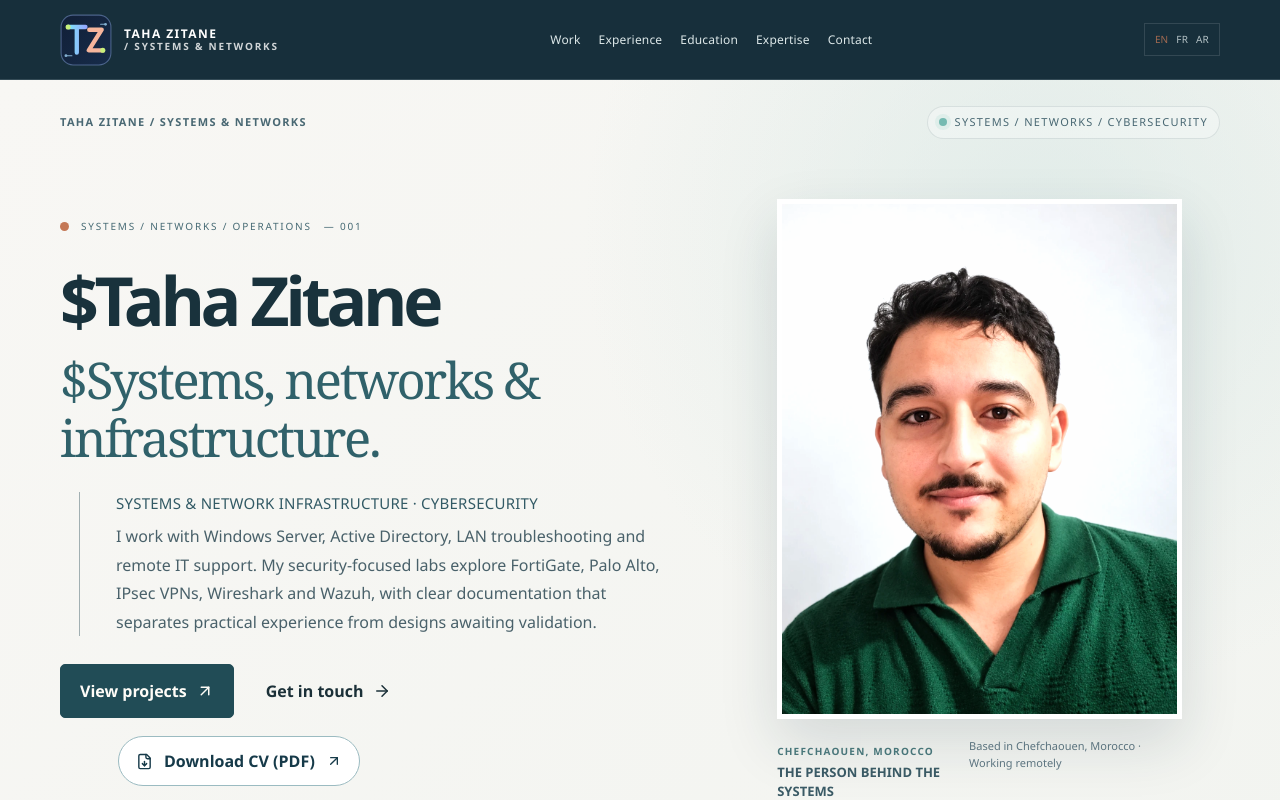
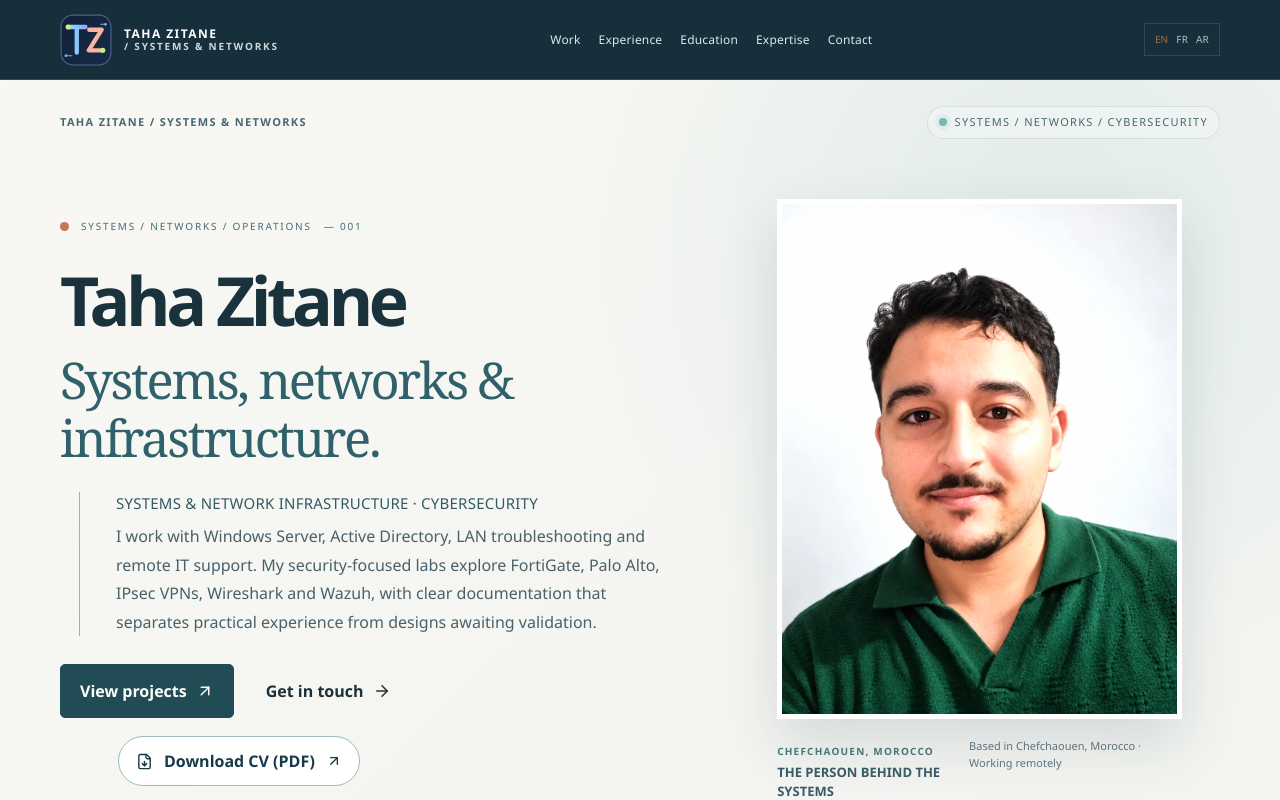
Before and after one commit to tahazitan/taha-zitane-portfolio, a Next.js app: page / in a window 1280 px wide. Shown: the top 800 px of the page. Built offline with nearby package versions, Linux system fonts and the light colour scheme.

Commit message:
Fix stray literal dollar-sign rendering in trilingual hero name and professional title

```diff
--- a/src/components/Home.tsx
+++ b/src/components/Home.tsx
@@ -18,7 +18,7 @@ export default function Home({locale}:{locale:Locale}){
     <div className="hero-meta"><span className="small-overline">{c.eyebrow}</span><span className="live-tag"><span className="pulse-dot"/>{c.availability}</span></div>
     <div className="hero-grid"><div className="hero-copy">
       <div className="hero-serial"><span className="index-dot"/>{locale==='ar'?'الأنظمة / الشبكات / العمليات':'SYSTEMS / NETWORKS / OPERATIONS'}<span>— 001</span></div>
-      <h1 id="hero-title"><span className="hero-person">${locale==='ar'?'طه زيطان':'Taha Zitane'}</span><span className="hero-serif">${locale==='ar'?'هندسة الأنظمة والشبكات':locale==='fr'?'Systèmes, réseaux & infrastructure.':'Systems, networks & infrastructure.'}</span></h1>
+      <h1 id="hero-title"><span className="hero-person">{locale==='ar'?'طه زيطان':'Taha Zitane'}</span><span className="hero-serif">{locale==='ar'?'هندسة الأنظمة والشبكات':locale==='fr'?'Systèmes, réseaux & infrastructure.':'Systems, networks & infrastructure.'}</span></h1>
       <div className="hero-lead"><div className="hero-rule"/><div><h2>{c.heroSubtitle}</h2><p>{c.heroLead}</p></div></div>
       <div className="hero-actions"><a className="btn btn-primary" href="#work">{locale==='fr'?'Études de cas':locale==='ar'?'المشاريع التقنية':'View projects'}<ArrowUpRight size={18}/></a><a className="btn btn-text" href="#contact">{locale==='fr'?'Me contacter':locale==='ar'?'تواصل معي':'Get in touch'}<ArrowRight size={18}/></a></div>
       <a className="hero-resume-link" href="/cv/Taha_Zitane_CV_2026.pdf" download="Taha_Zitane_CV_2026.pdf"><FileDown size={17}/>{locale==='ar'?'تحميل السيرة الذاتية (PDF)':locale==='fr'?'Télécharger mon CV (PDF)':'Download CV (PDF)'}<ArrowUpRight size={16}/></a>
```
